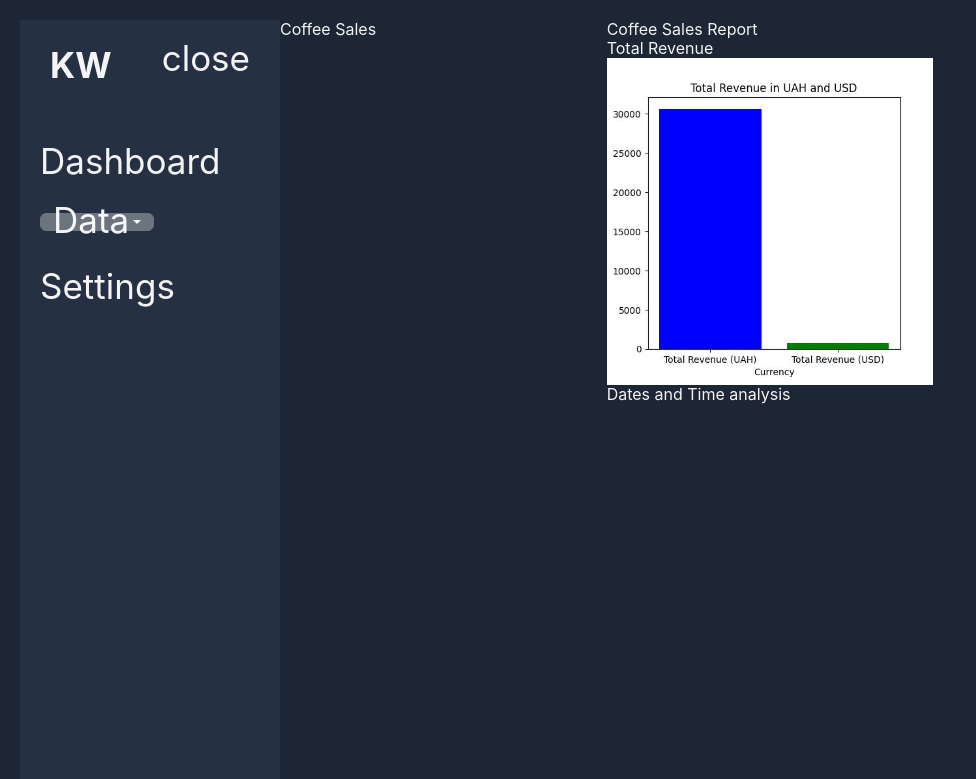
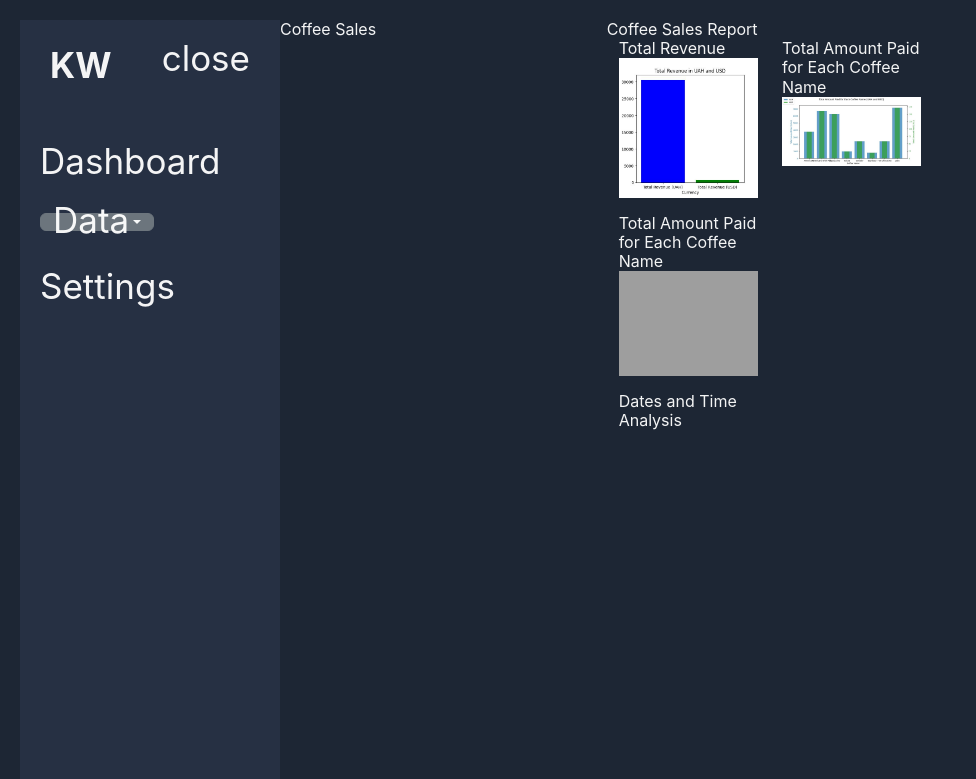
Before and after one commit to JoshuaFarara/KaggleWorld, a Flask app: page /cofee_sales in a window 1280 px wide. Shown: the part 124-903 px from the top of the page, without its empty margins (0-976 px from the left). Run offline with Flask 3, Linux system fonts and the light colour scheme; some libraries are stand-ins or nearby versions; grey boxes are pictures that could not be loaded.

Commit message:
First iteration of grid view in dashboard coffee: 	modified:   templates/cofee_sales.html 	modified:   templates/sidebar.html

```diff
--- a/templates/cofee_sales.html
+++ b/templates/cofee_sales.html
@@ -15,13 +15,28 @@
     <div>
         <h2>Coffee Sales Report</h2>
 
-        <div>
-            <h4>Total Revenue</h4>
-            <img src="{{ url_for('static', filename='visualizations/Total_Revenue_in_UAH_and_USD.jpg') }}" alt="Total Revenue">
-
-
-            <h4>Dates and Time analysis</h4>
-
+        <div class="container">
+            <div class="row">
+                <div class="col-md-6 mb-4">
+                    <h4>Total Revenue</h4>
+                    <img src="{{ url_for('static', filename='visualizations/Total_Revenue_in_UAH_and_USD.jpg') }}" alt="Total Revenue" class="img-fluid">
+                </div>
+                <div class="col-md-6 mb-4">
+                    <h4>Total Amount Paid for Each Coffee Name</h4>
+                    <img src="{{ url_for('static', filename='visualizations/Total Amount Paid for Each Coffee Name (UAH and USD).jpg') }}" alt="Total Amount Paid for Each Coffee Name" class="img-fluid">
+                </div>
+                <div class="col-md-6 mb-4">
+                    <h4>Total Amount Paid for Each Coffee Name</h4>
+                    <img src="{{ url_for('static', filename='visualizations/Total_Amount_Paid_for_Each_Coffee_Name_(UAH_and_USD).jpg') }}" alt="Total Amount Paid for Each Coffee Name" class="img-fluid">
+                </div>
+            </div>
+            <div class="row">
+                <div class="col-md-6 mb-4">
+                    <h4>Dates and Time Analysis</h4>
+                    <!-- <img src="{{ url_for('static', filename='visualizations/Dates_and_Time_Analysis.jpg') }}" alt="Dates and Time Analysis" class="img-fluid"> -->
+                </div>
+                <!-- Add more images here as needed -->
+            </div>
         </div>
     </div>
 
--- a/templates/sidebar.html
+++ b/templates/sidebar.html
@@ -12,7 +12,7 @@
 
     <ul class="sidebar-list">
         <li class="sidebar-list-item">
-            <a href="#">
+            <a href="/notebook-dashboard">
             <span class="material-icons-outlined">Dashboard</span>
             </a>
         </li>
```
